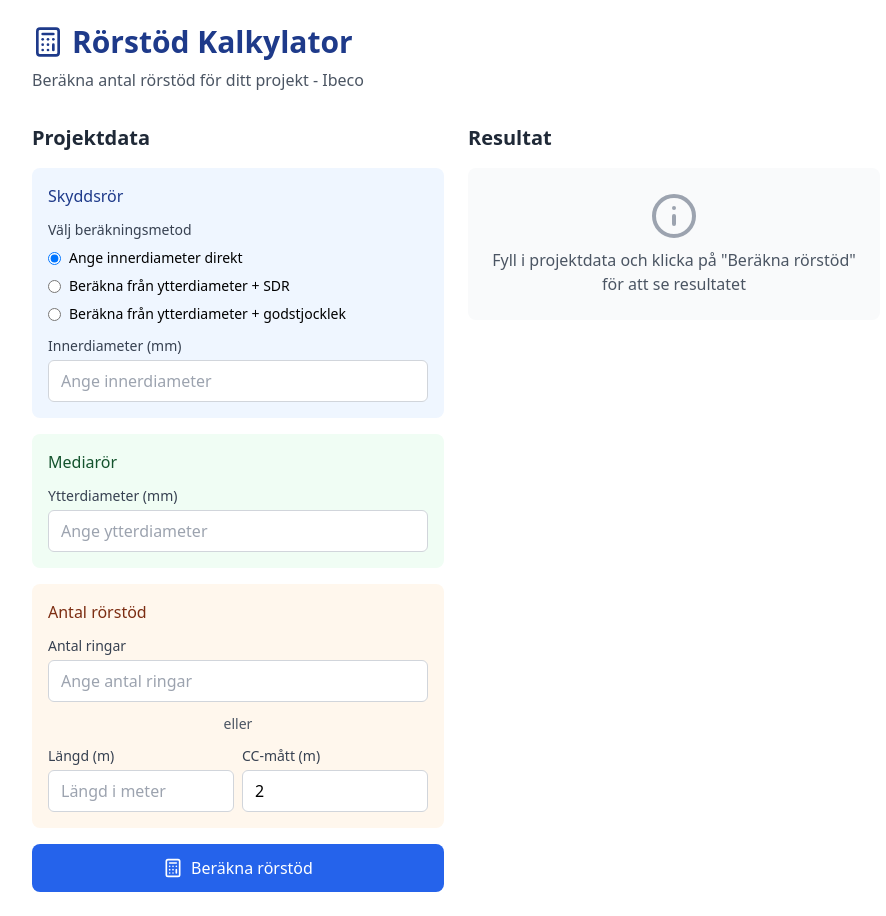
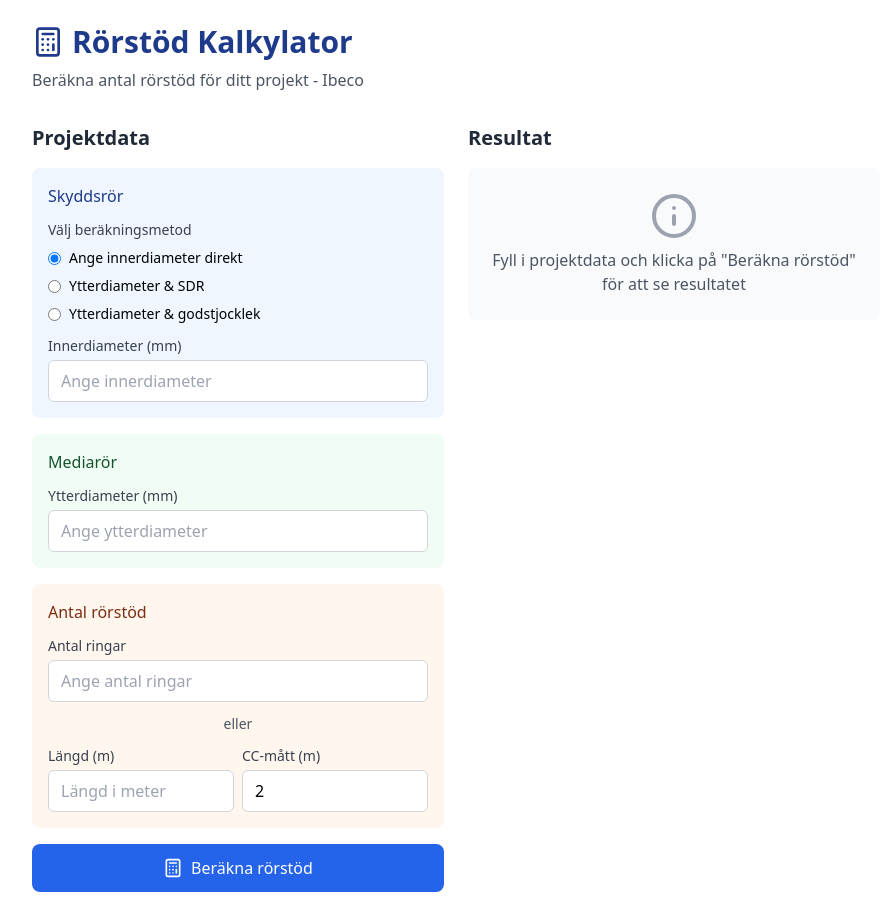
Before and after one commit to ChrilleLindberg/Calculator-test, a React (Vite) app: page / in a window 1280 px wide. Shown: the whole page, without its empty margins (184-1070 px from the left). Built offline with nearby package versions, Linux system fonts and the light colour scheme.

Commit message:
name change

```diff
--- a/src/RorstodCalculator.jsx
+++ b/src/RorstodCalculator.jsx
@@ -335,7 +335,7 @@ const RorstodCalculator = () => {
                       onChange={(e) => setCalculationMethod(e.target.value)}
                       className="mr-2"
                     />
-                    <span className="text-sm">Beräkna från ytterdiameter + SDR</span>
+                    <span className="text-sm">Ytterdiameter & SDR</span>
                   </label>
                   <label className="flex items-center">
                     <input
@@ -346,7 +346,7 @@ const RorstodCalculator = () => {
                       onChange={(e) => setCalculationMethod(e.target.value)}
                       className="mr-2"
                     />
-                    <span className="text-sm">Beräkna från ytterdiameter + godstjocklek</span>
+                    <span className="text-sm">Ytterdiameter & godstjocklek</span>
                   </label>
                 </div>
               </div>
@@ -417,7 +417,7 @@ const RorstodCalculator = () => {
                   </div>
                   <div>
                     <label className="block text-sm font-medium text-gray-700 mb-1">
-                      Godstjocklek (mm)
+                      Godstjocklek (t)
                     </label>
                     <input
                       type="number"
```
